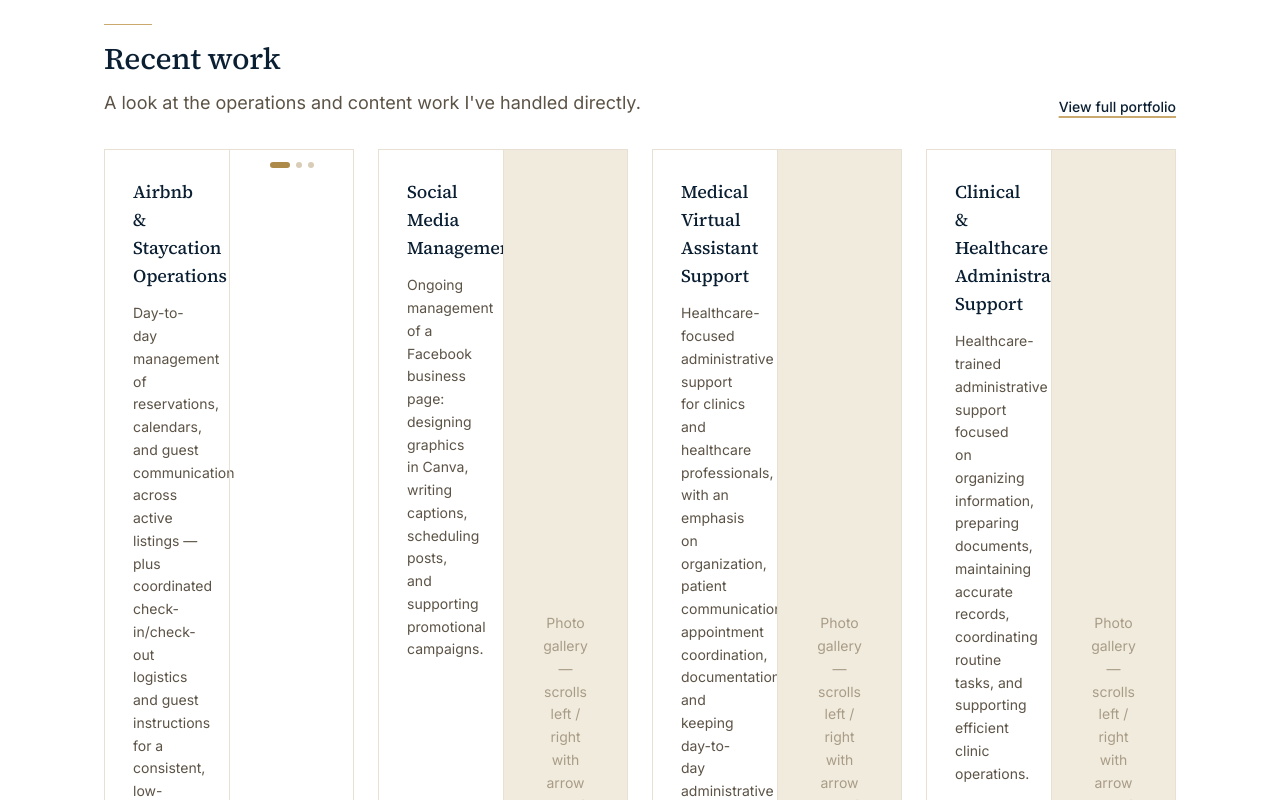
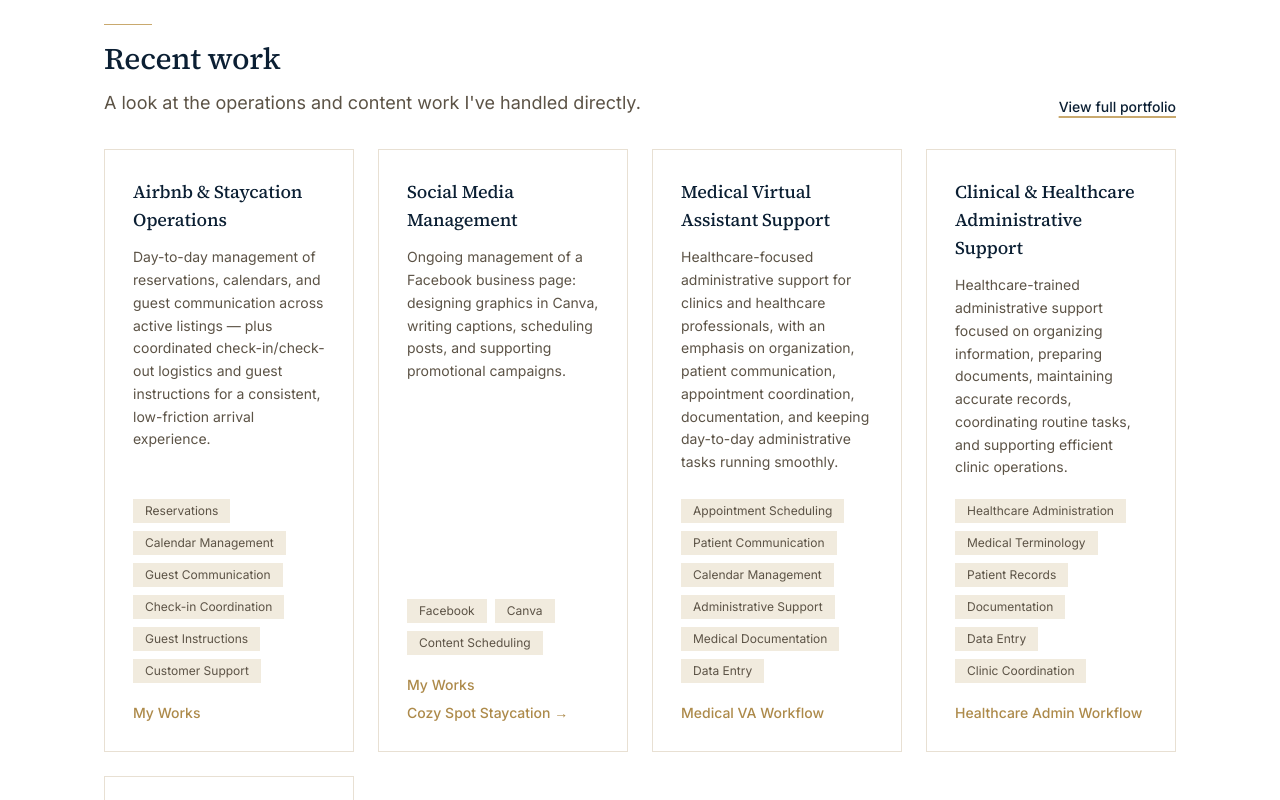
Before and after one commit to honeyliepatricio/honeylie-patricio-portfolio, a Next.js app: page / in a window 1280 px wide. Shown: the part 2080-2880 px from the top of the page. Built offline with nearby package versions, Linux system fonts and the light colour scheme; grey boxes are pictures that could not be loaded.

Commit message:
Update ProjectCard.tsx

```diff
--- a/src/components/ProjectCard.tsx
+++ b/src/components/ProjectCard.tsx
@@ -1,10 +1,9 @@
 import { PortfolioProject } from "@/data/content";
-import ProjectGallery from "./ProjectGallery";
 
 export default function ProjectCard({ project }: { project: PortfolioProject }) {
   return (
-    <article className="grid overflow-hidden border border-stone-200 md:grid-cols-2">
-      <div className="flex flex-col p-7">
+    <article className="flex h-full flex-col overflow-hidden border border-stone-200">
+      <div className="flex flex-1 flex-col p-7">
         {project.isLearningProject ? (
           <span className="mb-4 inline-block w-fit border border-gold-500/50 px-3 py-1 text-xs font-medium text-gold-600">
             Personal Learning Project
@@ -40,10 +39,6 @@ export default function ProjectCard({ project }: { project: PortfolioProject })
           </a>
         ) : null}
       </div>
-
-      <div className="border-t border-stone-200 md:border-l md:border-t-0">
-        <ProjectGallery images={project.images ?? []} alt={project.title} />
-      </div>
     </article>
   );
 }
```
